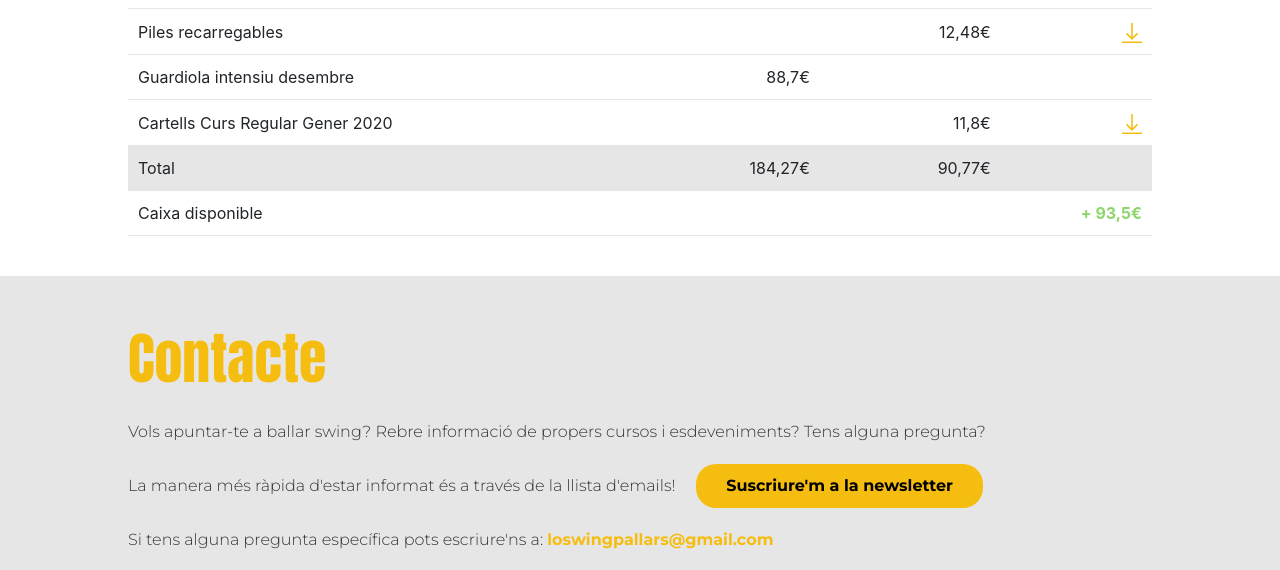
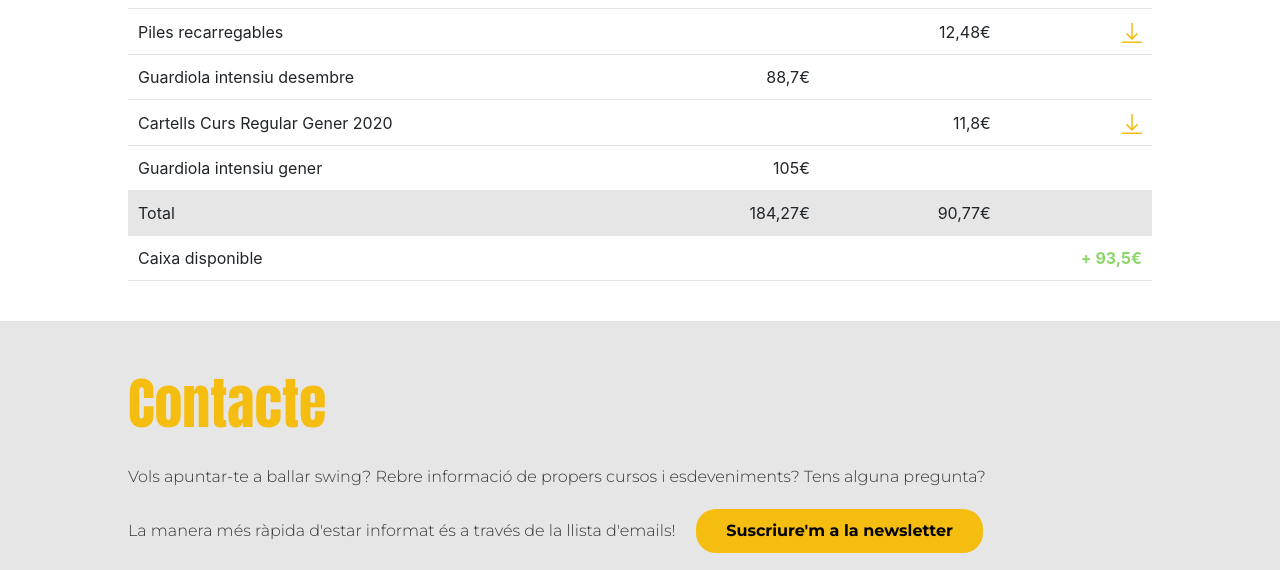
Before and after one commit to AriadnaE/loswingpallars, a plain HTML site: page transparencia.html in a window 1280 px wide. Shown: the part 882-1452 px from the top of the page. Drawn offline with nearby package versions, Linux system fonts and the light colour scheme.

Commit message:
AE diners curs intensiu

```diff
--- a/transparencia.html
+++ b/transparencia.html
@@ -151,6 +151,12 @@
               </a>
             </td>
           </tr>
+           <tr>
+            <td>Guardiola intensiu gener</td>
+            <td class="align-right">105€</td>
+            <td class="align-right"></td>
+            <td class="align-right"></td>
+          </tr>
         </tbody>
          <tfoot>
           <tr class="background-2">
```
